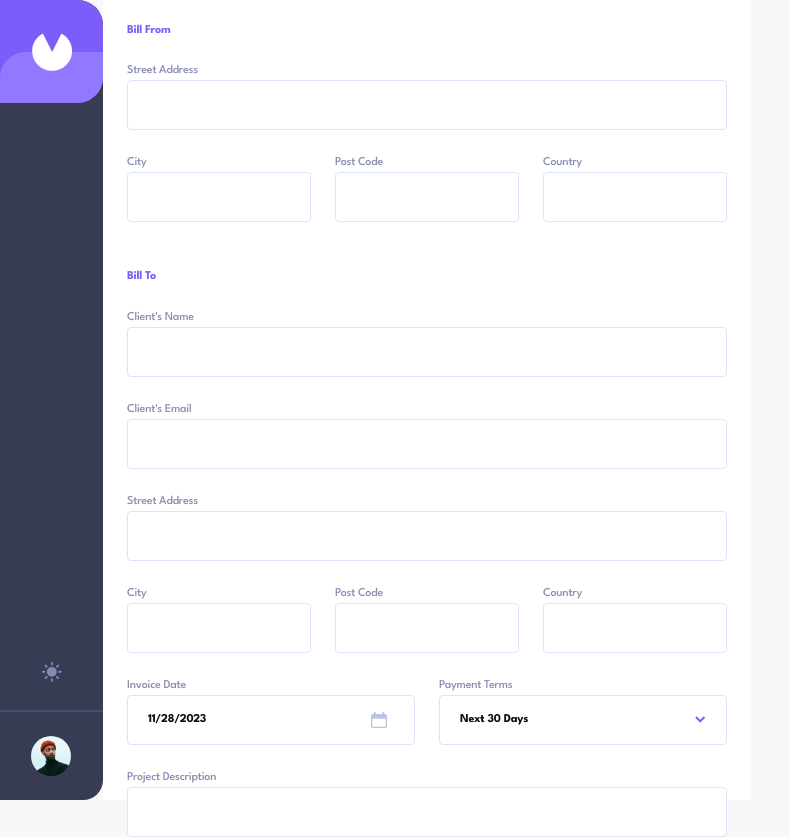
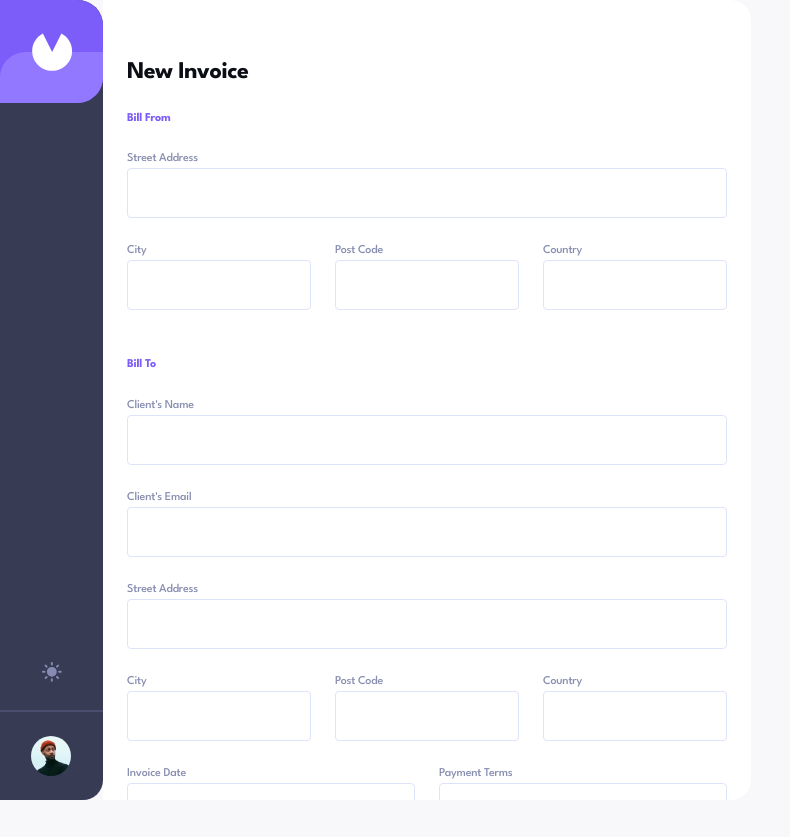
Before and after one commit to mbensa/invoice-app, a React (Create React App) app: page / in a window 1280 px wide. Shown: the top 837 px of the page, without its empty margins (0-790 px from the left). After the commit the page ends 800 px from the top, so only its background shows below. Built offline with nearby package versions, Linux system fonts and the light colour scheme.

Commit message:
added newInvoice component

```diff
--- a/src/App.js
+++ b/src/App.js
@@ -1,13 +1,13 @@
 import "./App.css";
 import Header from "./components/Header";
-import Form from "./components/Form";
+import NewInvoice from "./components/NewInvoice";
 
 export default function App() {
   return (
     <div className="app">
       <Header />
       <main className="main">
-        <Form />
+        <NewInvoice />
       </main>
     </div>
   );
--- a/src/components/DatePicker.js
+++ b/src/components/DatePicker.js
@@ -1,4 +1,4 @@
-import React from "react";
+import React, { useEffect } from "react";
 import ReactDatePicker from "react-datepicker";
 import "react-datepicker/dist/react-datepicker.css";
 import { ReactComponent as CalendarIcon } from "../assets/icon-calendar.svg";
@@ -6,11 +6,17 @@ import "./datePicker.css";
 import { Controller } from "react-hook-form";
 
 export default function DatePicker(props) {
+  const initialDate = new Date();
+
+  useEffect(() => {
+    props.setValue("ReactDatepicker", initialDate);
+  }, []);
+
   return (
     <Controller
       control={props.control}
       name="ReactDatepicker"
-      render={({ field: { onChange, value = new Date() } }) => (
+      render={({ field: { onChange, value = initialDate } }) => (
         <ReactDatePicker
           showIcon
           selected={value}
--- a/src/components/DropDown.js
+++ b/src/components/DropDown.js
@@ -1,4 +1,4 @@
-import React, { useState } from "react";
+import React, { useState, useEffect } from "react";
 import { ReactComponent as ArrowUpIcon } from "../assets/icon-arrow-up.svg";
 import { ReactComponent as ArrowDownIcon } from "../assets/icon-arrow-down.svg";
 import "./dropDown.css";
@@ -18,6 +18,10 @@ export default function DropDown(props) {
     setSelectedOption(option);
     setIsOpen(false);
   };
+
+  useEffect(() => {
+    props.setValue("dropdown", defaultOption);
+  }, []);
 
   return (
     <Controller
--- a/src/components/Form.js
+++ b/src/components/Form.js
@@ -163,7 +163,7 @@ export default function Form() {
         <div className="dateTermsContainer">
           <div className="invoiceDateContainer">
             <Text type="p">Invoice Date</Text>
-            <DatePicker control={control} />
+            <DatePicker control={control} setValue={setValue} />
           </div>
           <div className="paymentTermsContainer">
             <Text type="p">Payment Terms</Text>
--- /dev/null
+++ b/src/components/NewInvoice.js
@@ -0,0 +1,21 @@
+import React from "react";
+import "./newInvoice.css";
+import Text from "./Text";
+import Form from "./Form";
+import Button from "./Button";
+import { ReactComponent as ArrowLeft } from "../assets/icon-arrow-left.svg";
+
+export default function NewInvoice() {
+  return (
+    <div className="outerContainer">
+      <div className="newInvoiceContainer">
+        <div className="goBackContainer">
+          <ArrowLeft />
+          <Text type="h5">Go back</Text>
+        </div>
+        <Text type="h2">New Invoice</Text>
+        <Form />
+      </div>
+    </div>
+  );
+}
--- a/src/components/form.css
+++ b/src/components/form.css
@@ -117,7 +117,6 @@
 
 @media (min-width: 768px) {
   .formContainer {
-    height: 100%;
     width: 600px;
   }
 
--- /dev/null
+++ b/src/components/newInvoice.css
@@ -0,0 +1,41 @@
+/****************************
+*********New Invoice*********
+****************************/
+.newInvoiceContainer {
+  background-color: var(--backgroundForm);
+  height: 100%;
+}
+
+.goBackContainer {
+  display: flex;
+  gap: 15px;
+  align-items: center;
+  cursor: pointer;
+  padding: 32px 0 24px 24px;
+}
+
+.newInvoiceContainer > h2 {
+  padding-left: 24px;
+}
+
+@media (min-width: 768px) {
+  .outerContainer {
+    height: 100vh;
+    overflow: hidden;
+    width: 648px;
+    border-radius: 0px 20px 20px 0px;
+  }
+
+  .newInvoiceContainer {
+    width: 648px;
+    overflow-y: auto;
+  }
+
+  .newInvoiceContainer > h2 {
+    padding-top: 56px;
+  }
+
+  .goBackContainer {
+    display: none;
+  }
+}
--- a/src/components/text.css
+++ b/src/components/text.css
@@ -14,7 +14,7 @@ h2 {
   font-size: 1.5rem;
   line-height: 2rem;
   font-weight: 700;
-  color: var(--white);
+  color: var(--textPrimary);
   letter-spacing: -0.5px;
 }
 
```
